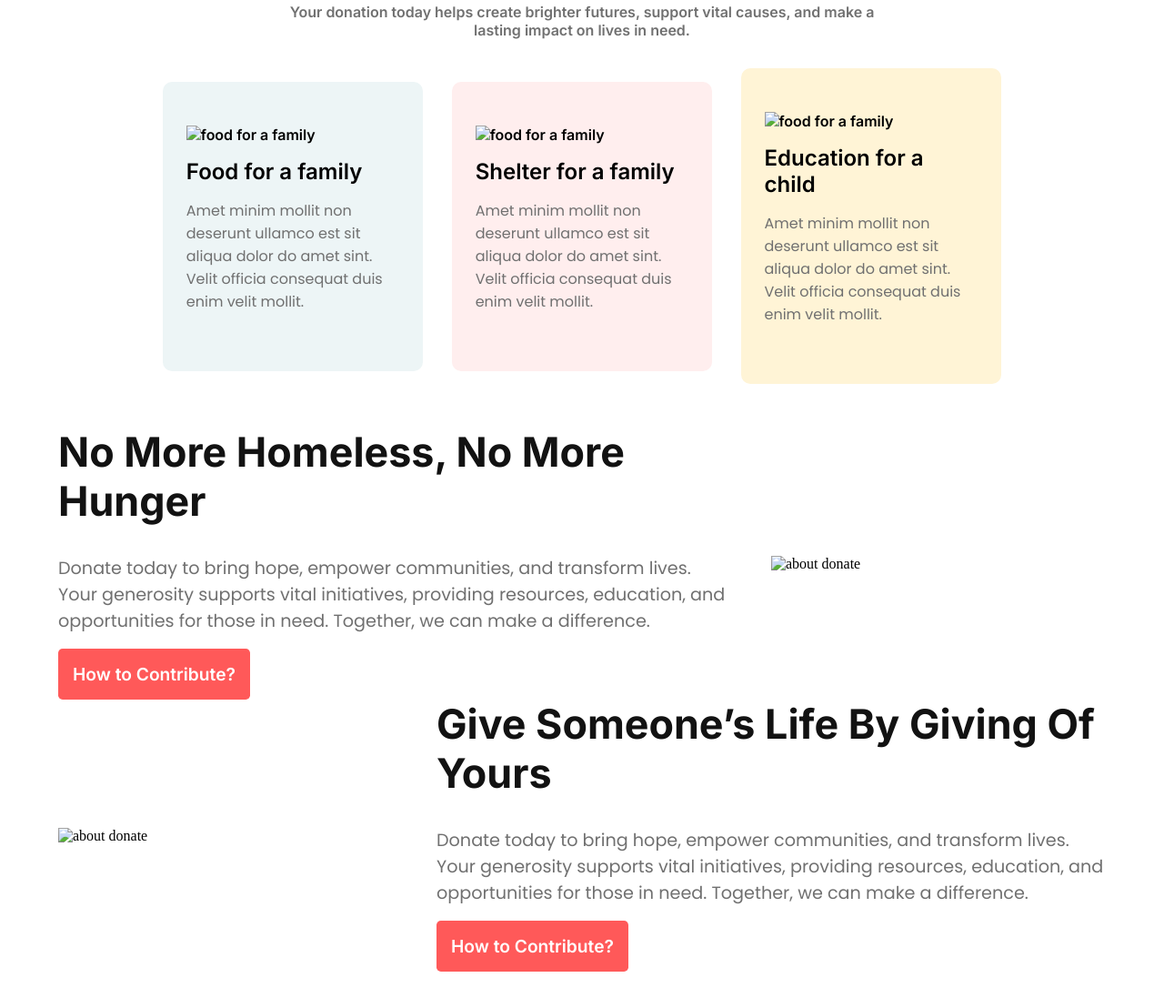
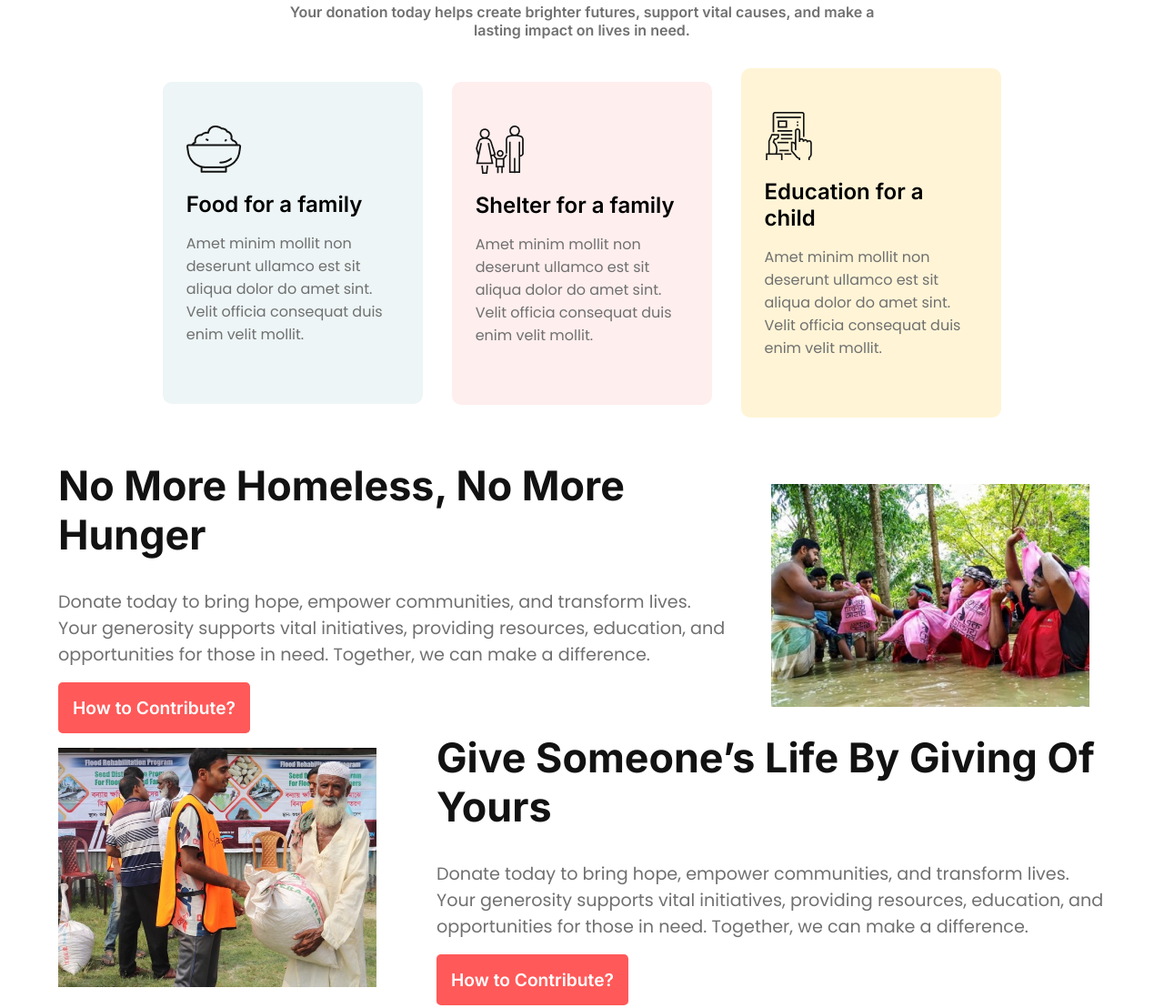
Before and after one commit to ChibgatullahMinhaz/Donate-Today, a plain HTML site: page index.html in a window 1280 px wide. Shown: the part 677-1785 px from the top of the page at 91% size. Drawn offline with Linux system fonts and the light colour scheme.

Commit message:
added all images  and icons

```diff
--- a/index.html
+++ b/index.html
@@ -6,7 +6,7 @@
     <link rel="stylesheet" href="style.css">
     <link rel="stylesheet" href="responsive.css">
 
-    <title>DoneToday</title>
+    <title>Donate Today</title>
 </head>
 <body>
 
@@ -34,21 +34,21 @@
         </p>
         <div class="donate_paln_cards">
             <div class="plan_card" id="card_1">
-                <img src="image/" alt="food for a family">
+                <img src="icons/food.png" alt="food for a family">
                 <h2 class="card_title">Food for a family</h2>
                 <p class="card_description">
                     Amet minim mollit non deserunt ullamco est sit aliqua dolor do amet sint. Velit officia consequat duis enim velit mollit.
                 </p>
             </div>
             <div class="plan_card" id="card_2">
-                <img src="image/" alt="food for a family">
+                <img src="icons/shelter.png" alt="food for a family">
                 <h2 class="card_title">Shelter for a family</h2>
                 <p class="card_description">
                     Amet minim mollit non deserunt ullamco est sit aliqua dolor do amet sint. Velit officia consequat duis enim velit mollit.
                 </p>
             </div>
             <div class="plan_card" id="card_3">
-                <img src="image/" alt="food for a family">
+                <img src="icons/Frame-1.png" alt="food for a family">
                 <h2 class="card_title">Education for a child</h2>
                 <p class="card_description">
                     Amet minim mollit non deserunt ullamco est sit aliqua dolor do amet sint. Velit officia consequat duis enim velit mollit.
@@ -65,13 +65,13 @@
                     <button class="btn">How to Contribute?</button>
             </div>
             <div class="about_image_one">
-                <img src="image/" alt="about donate">
+                <img src="images/donation11.jpg" alt="about donate">
             </div>
 
         </div>
         <div class="about_one">
             <div class="about_image_two">
-                <img src="image/" alt="about donate ">
+                <img src="images/donation10.jpg" alt="about donate ">
             </div>
             <div class="about_text_two">
                 <h1>Give Someone’s Life
```
